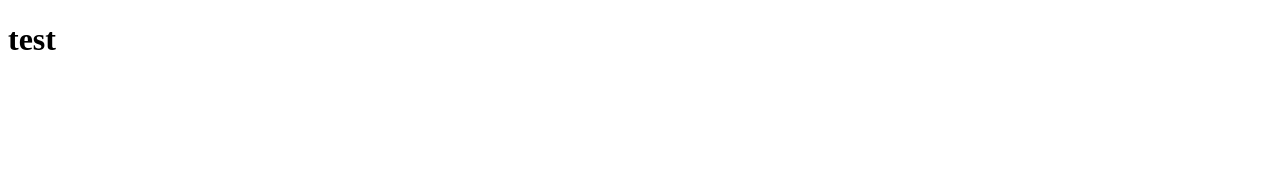
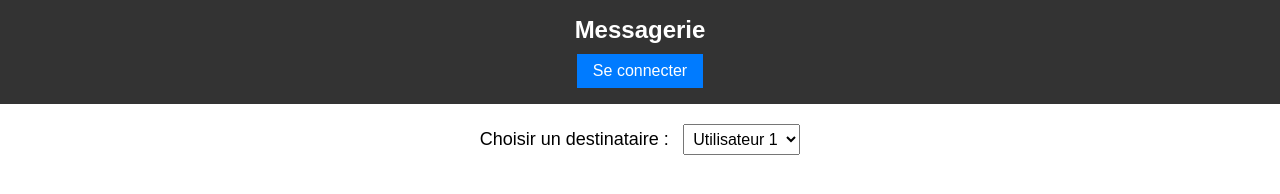
Before and after one commit to D-Seonay/LunoayMessaging, a website: page public/index.html in a window 1280 px wide. Drawn offline with nearby package versions, Linux system fonts and the light colour scheme; files that its build step writes are made by us from their sources.

Commit message:
fix "rout and add index.html contents"

```diff
--- a/package.json
+++ b/package.json
@@ -5,7 +5,9 @@
     "socket.io": "^4.7.2"
   },
   "scripts": {
-    "start": "node server.js"
+    "start": "node server.js",
+    "build": "sass ./public/src/css/styles.scss ./public/src/css/styles.css",
+    "build:watch": "sass --watch ./public/src/css/styles.scss ./public/src/css/styles.css"
   },
   "name": "messagerienodejs",
   "version": "1.0.0",
--- a/public/index.html
+++ b/public/index.html
@@ -1,15 +1,25 @@
-<!doctype html>
+<!DOCTYPE html>
 <html lang="en">
 <head>
     <meta charset="UTF-8">
-    <meta name="viewport"
-          content="width=device-width, user-scalable=no, initial-scale=1.0, maximum-scale=1.0, minimum-scale=1.0">
-    <meta http-equiv="X-UA-Compatible" content="ie=edge">
-    <title>Document</title>
+    <meta name="viewport" content="width=device-width, initial-scale=1.0">
+    <link rel="stylesheet" href="./css/styles.css">
+    <title>Messagerie</title>
 </head>
 <body>
-
-<H1><test>test</test></H1>
-
+<div class="message-app">
+    <header class="message-app__header">
+        <h1 class="message-app__title">Messagerie</h1>
+        <button class="message-app__login-button">Se connecter</button>
+    </header>
+    <main class="message-app__main">
+        <label for="recipient" class="message-app__recipient-label">Choisir un destinataire :</label>
+        <select id="recipient" class="message-app__recipient-dropdown">
+            <option value="user1">Utilisateur 1</option>
+            <option value="user2">Utilisateur 2</option>
+            <option value="user3">Utilisateur 3</option>
+        </select>
+    </main>
+</div>
 </body>
 </html>
--- a/public/src/css/styles.scss
+++ b/public/src/css/styles.scss
@@ -0,0 +1,50 @@
+/* Global styles */
+body {
+  font-family: Arial, sans-serif;
+  margin: 0;
+  padding: 0;
+}
+
+/* BEM styles for the message app */
+.message-app {
+  &__header {
+    background-color: #333;
+    color: #fff;
+    text-align: center;
+    padding: 1rem;
+  }
+
+  &__title {
+    margin: 0;
+    font-size: 24px;
+  }
+
+  &__login-button {
+    background-color: #007bff;
+    color: #fff;
+    border: none;
+    padding: 0.5rem 1rem;
+    font-size: 16px;
+    cursor: pointer;
+    margin-top: 10px;
+  }
+
+  &__login-button:hover {
+    background-color: #0056b3;
+  }
+
+  &__main {
+    padding: 20px;
+    text-align: center;
+  }
+
+  &__recipient-label {
+    font-size: 18px;
+    margin-right: 10px;
+  }
+
+  &__recipient-dropdown {
+    font-size: 16px;
+    padding: 5px;
+  }
+}
--- a/server.js
+++ b/server.js
@@ -18,11 +18,11 @@ const server = http.createServer((req, res) => {
 
     } else if (req.url === '/css/styles.css') {
 
-        serveStaticFile('./src/css/styles.css', 'text/css', res);
+        serveStaticFile('./public/src/css/styles.css', 'text/css', res);
 
     } else if (req.url === '/js/app.js') {
 
-        serveStaticFile('./src/js/app.js', 'text/javascript', res);
+        serveStaticFile('./public/src/js/app.js', 'text/javascript', res);
 
     }
     else {
```
